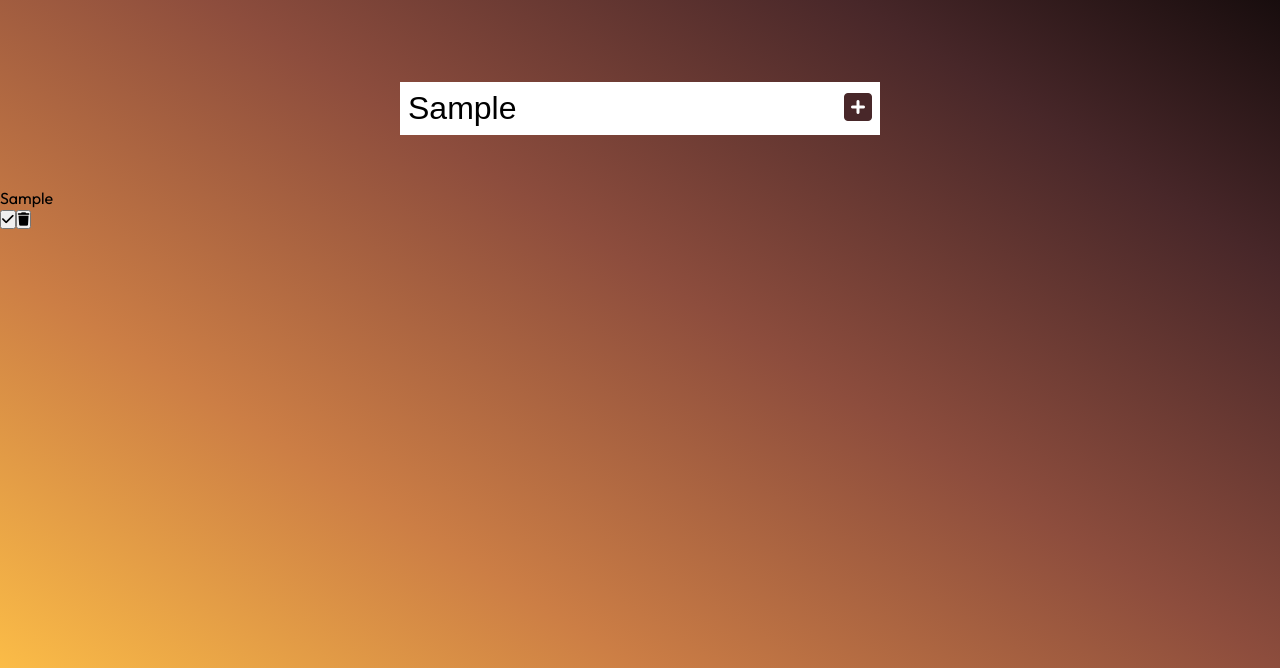
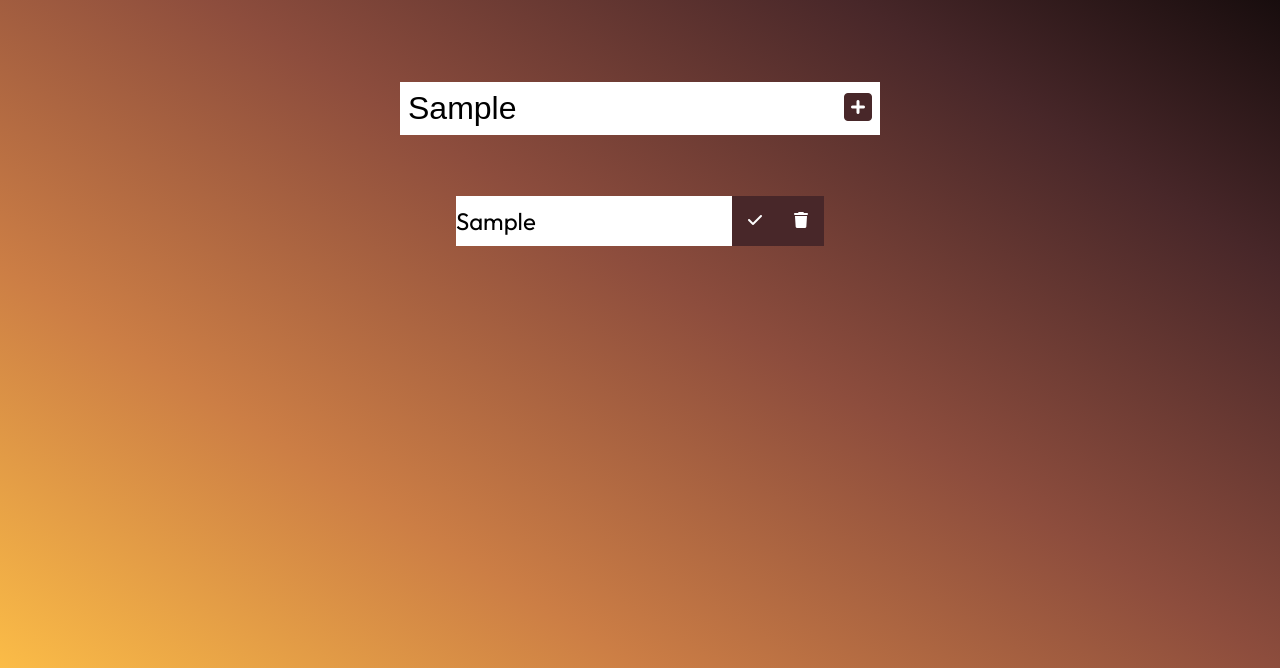
Before and after one commit to gadgetfather/task-List, a plain HTML site: page index.html in a window 1280 px wide. Both pictures are taken after typing "Sample" into the empty fields and a click on the button 858 px from the left and 240 px from the top of the page. Shown: the part 132-800 px from the top of the page. Drawn offline with Linux system fonts and the light colour scheme.

Commit message:
styled todo and todoBtn

```diff
--- a/style.css
+++ b/style.css
@@ -38,3 +38,34 @@ form button:hover{
     background: #fbbc47;
     color: white;
 }
+.todo-container{
+    display: flex;
+    justify-content: center;
+    align-items: center;
+}
+.todo-list{
+    min-width:30%;
+    list-style: none;
+}
+.todo{
+    margin: 0.5rem;
+    background-color: white;
+    color: #000000;
+    font-size: 1.5rem;
+    display: flex;
+    justify-content: space-between;
+    align-items: center;
+}
+
+.todo li {
+    flex: 1;
+}
+
+.delete-btn, .completed-btn{
+    background: #482729;
+    color: white;
+    border: none;
+    padding: 1rem;
+    cursor: pointer;
+    font-size: 1rem;
+}
```
